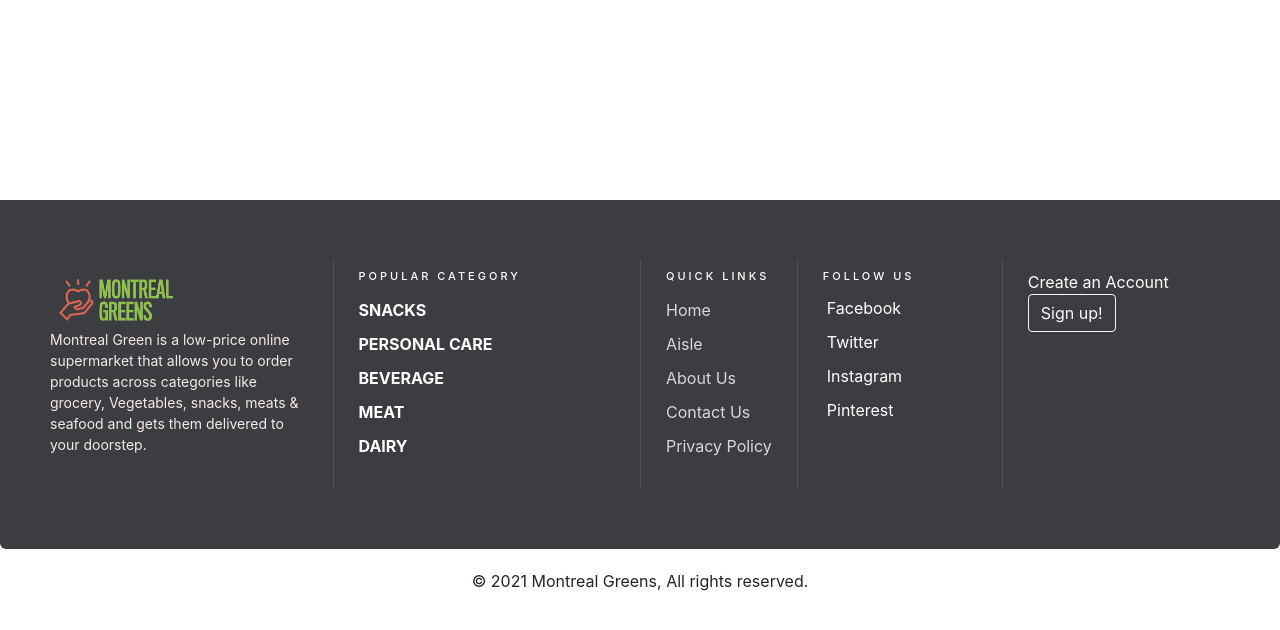
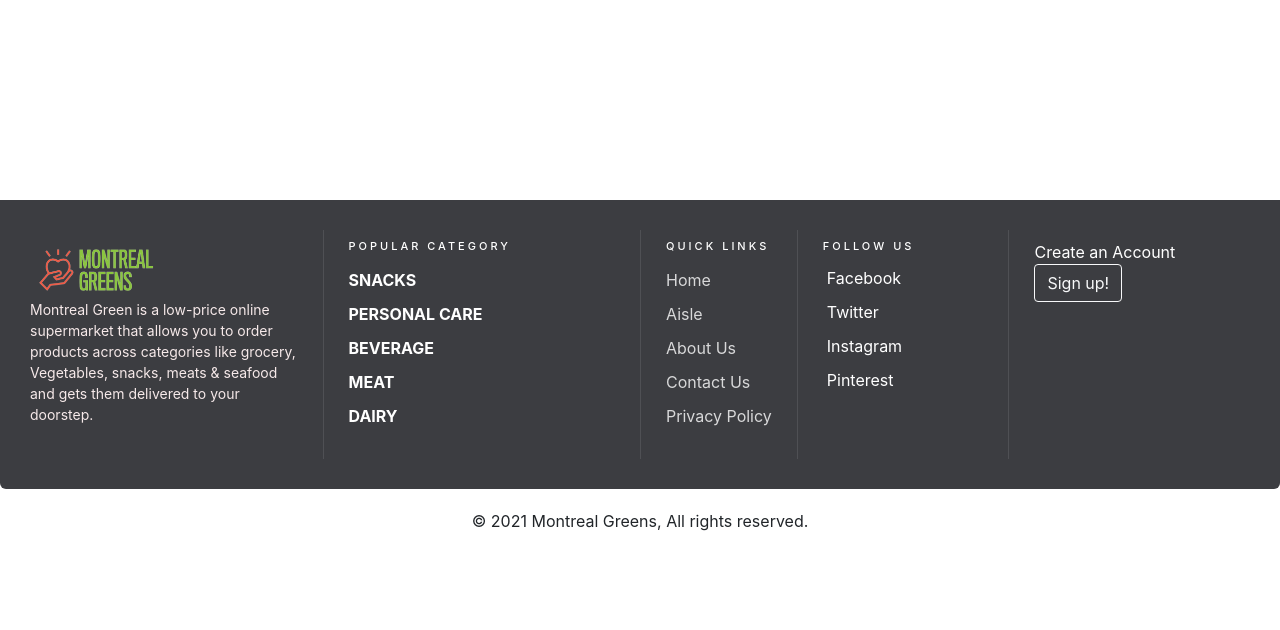
Before and after one commit to jjaha99/soen_287_2, a PHP site: the page made by Header and Footer/fot.html in a window 1280 px wide. Shown: the top 630 px of the page. Run offline with PHP 8.4, Linux system fonts and the light colour scheme.

Commit message:
Update foty.css

```diff
--- a/Header and Footer/foty.css
+++ b/Header and Footer/foty.css
@@ -1,7 +1,7 @@
 
 .footer-bs {
   background-color: #3c3d41;
-padding: 60px 40px;
+padding: 30px 20px;
 color: rgba(255,255,255,1.00);
 margin-bottom: 20px;
 border-bottom-right-radius: 6px;
```
